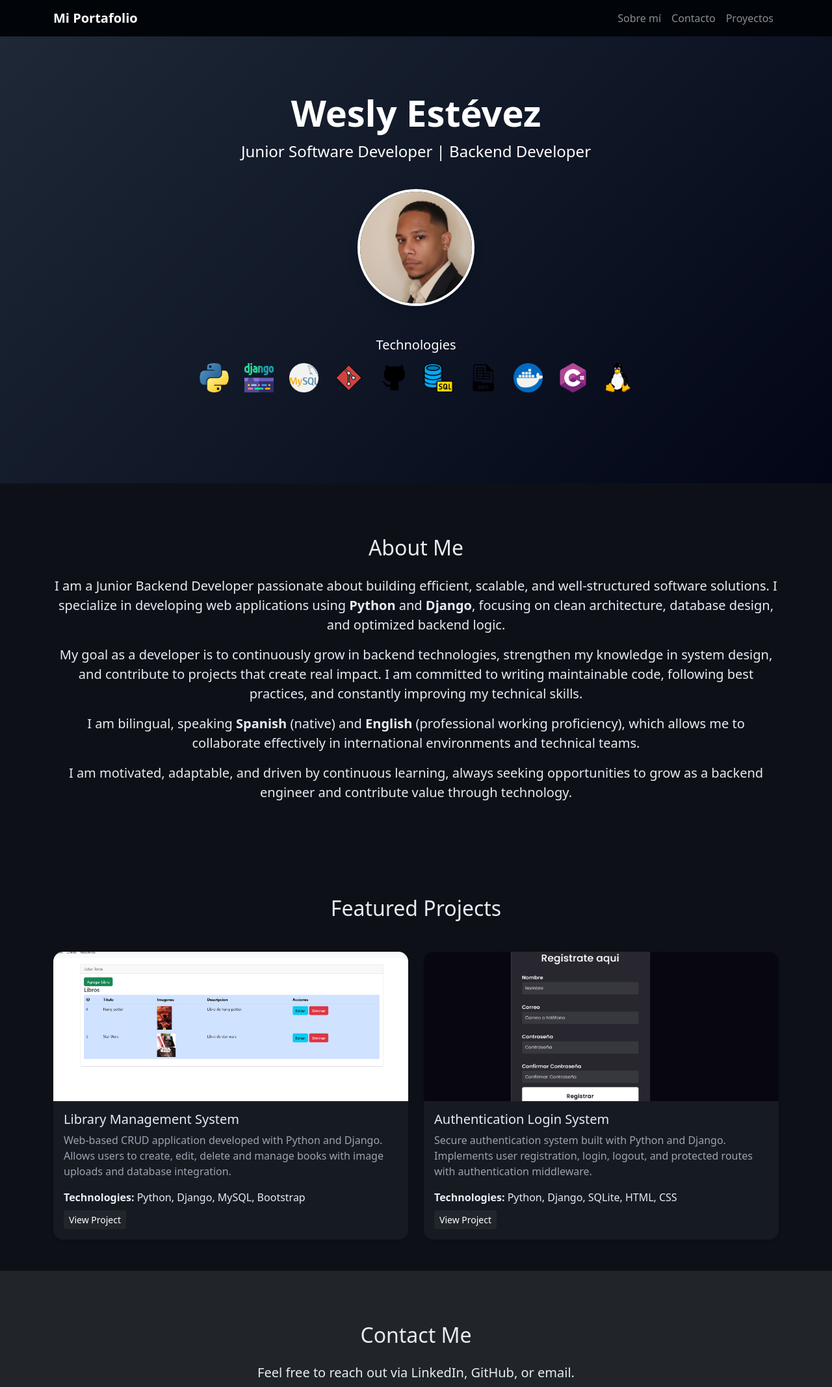
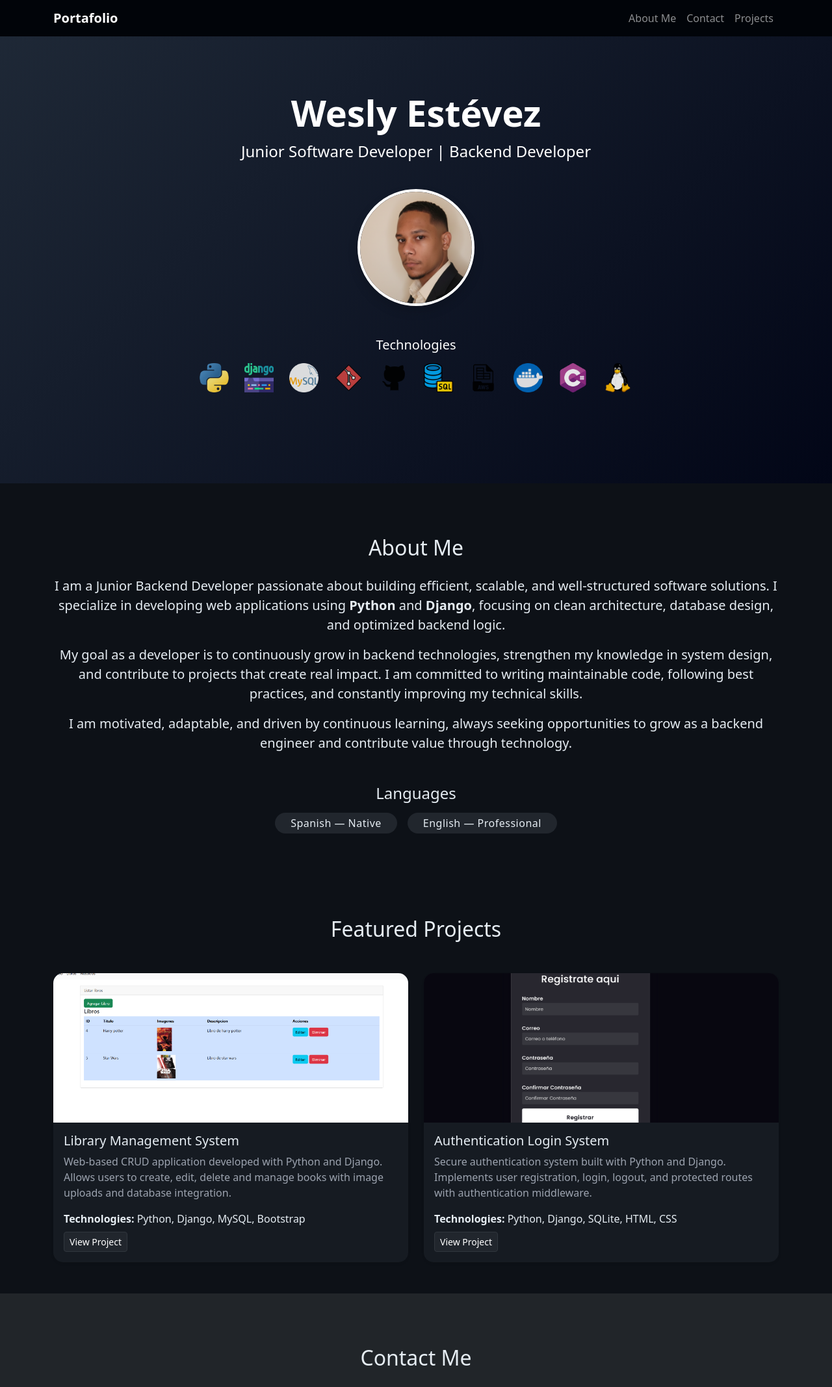
Before and after one commit to wesly2004/Portafolio_Python, a Django app: page / in a window 1280 px wide. Shown: the top 2135 px of the page at 65% size. Run offline with Django 4.2, Linux system fonts and the light colour scheme.

Commit message:
Add new seccion

```diff
--- a/web/templates/web/inicio.html
+++ b/web/templates/web/inicio.html
@@ -3,7 +3,7 @@
 <html lang="es">
 <head>
     <meta charset="UTF-8">
-    <title>Mi Portafolio</title>
+    <title>Portafolio</title>
 
     <!-- Bootstrap -->
     <link href="https://cdn.jsdelivr.net/npm/bootstrap@5.3.3/dist/css/bootstrap.min.css" rel="stylesheet">
@@ -19,31 +19,46 @@
         padding: 80px 0;
     }
 
+    /* NAVBAR */
     .navbar {
         background-color: #010409;
     }
 
+    /* HEADER */
     header {
         background: linear-gradient(135deg, #1f2937, #020617);
     }
 
+    /* BADGES (Languages) */
+    .badge {
+        background-color: #21262d !important;
+        color: #e6edf3;
+        border-radius: 20px;
+        letter-spacing: 0.5px;
+        font-weight: 500;
+        padding: 8px 18px;
+    }
+
+    /* TECHNOLOGY ICONS */
     .tech-icons img {
         width: 45px;
         height: 45px;
-        transition: transform 0.3s ease;
+        transition: transform 0.3s ease, opacity 0.3s ease;
+        opacity: 0.9;
     }
 
     .tech-icons img:hover {
         transform: scale(1.15);
+        opacity: 1;
     }
 
-    /* ===== PROJECT CARDS ===== */
-
+    /* PROJECT CARDS */
     .card {
         background-color: #161b22;
         color: #e6edf3;
         border-radius: 15px;
         transition: transform 0.3s ease, box-shadow 0.3s ease;
+        border: 1px solid #21262d;
     }
 
     .card:hover {
@@ -62,14 +77,16 @@
         color: #9ca3af !important;
     }
 
+    /* BUTTON */
     .btn-dark {
         background-color: #21262d;
-        border: none;
-        transition: background-color 0.3s ease;
+        border: 1px solid #30363d;
+        transition: background-color 0.3s ease, transform 0.2s ease;
     }
 
     .btn-dark:hover {
         background-color: #30363d;
+        transform: scale(1.05);
     }
 
     footer {
@@ -82,12 +99,12 @@
 <!-- NAVBAR -->
 <nav class="navbar navbar-expand-lg navbar-dark fixed-top">
     <div class="container">
-        <a class="navbar-brand fw-bold" href="#">Mi Portafolio</a>
+        <a class="navbar-brand fw-bold" href="#">Portafolio</a>
         <div class="collapse navbar-collapse">
             <ul class="navbar-nav ms-auto">
-                <li class="nav-item"><a class="nav-link" href="#sobre-mi">Sobre mí</a></li>
-                <li class="nav-item"><a class="nav-link" href="#contacto">Contacto</a></li>
-                <li class="nav-item"><a class="nav-link" href="#proyectos">Proyectos</a></li>
+                <li class="nav-item"><a class="nav-link" href="#sobre-mi">About Me</a></li>
+                <li class="nav-item"><a class="nav-link" href="#contacto">Contact</a></li>
+                <li class="nav-item"><a class="nav-link" href="#proyectos">Projects</a></li>
             </ul>
         </div>
     </div>
@@ -148,19 +165,29 @@
         </p>
 
         <p class="fs-5">
-            I am bilingual, speaking <strong>Spanish</strong> (native) and
-            <strong>English</strong> (professional working proficiency),
-            which allows me to collaborate effectively in international
-            environments and technical teams.
-        </p>
-
-        <p class="fs-5">
             I am motivated, adaptable, and driven by continuous learning,
             always seeking opportunities to grow as a backend engineer
             and contribute value through technology.
         </p>
+
+        <!-- LANGUAGES -->
+        <div class="mt-5">
+            <h4 class="mb-3">Languages</h4>
+
+            <div class="d-flex justify-content-center gap-3 flex-wrap">
+                <span class="badge fs-6 px-4 py-2">
+                    Spanish — Native
+                </span>
+
+                <span class="badge fs-6 px-4 py-2">
+                    English — Professional
+                </span>
+            </div>
+        </div>
+
     </div>
 </section>
+
 
 <section id="proyectos" class="py-5">
     <div class="container">
```
